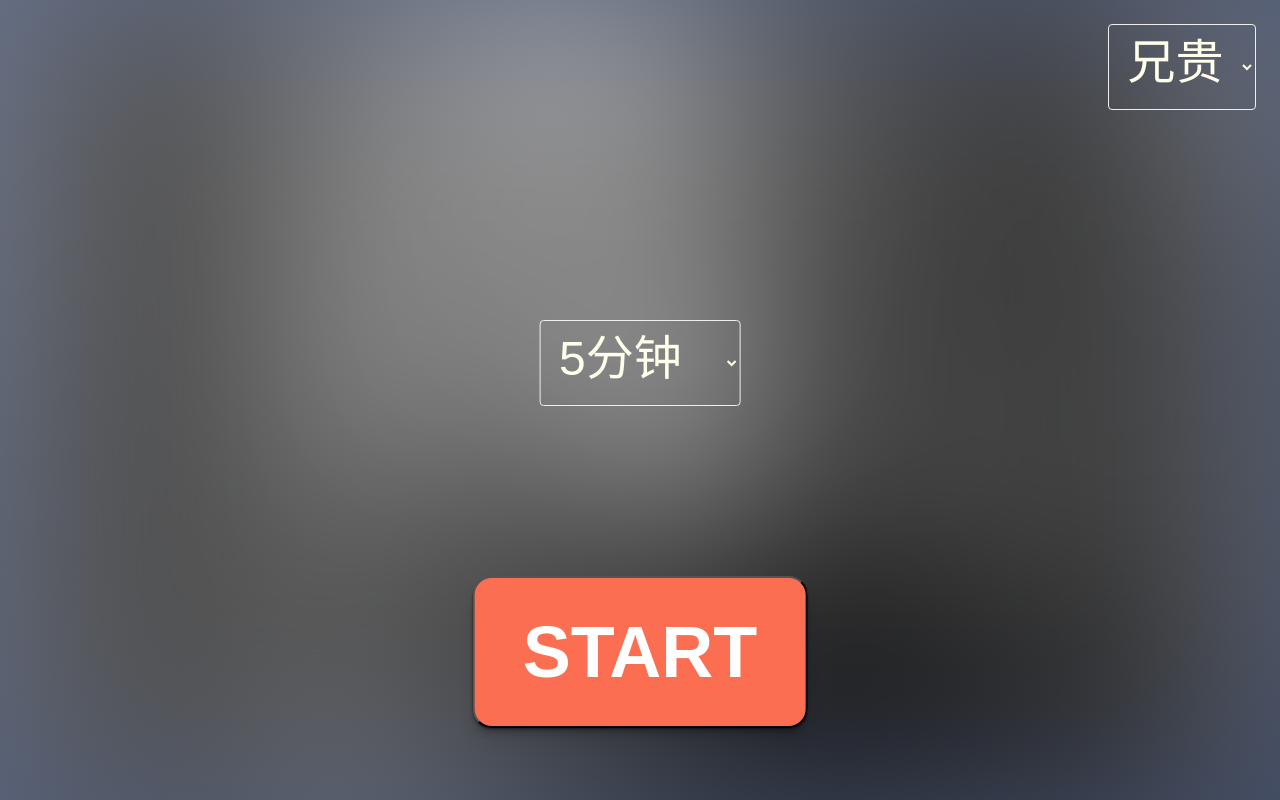
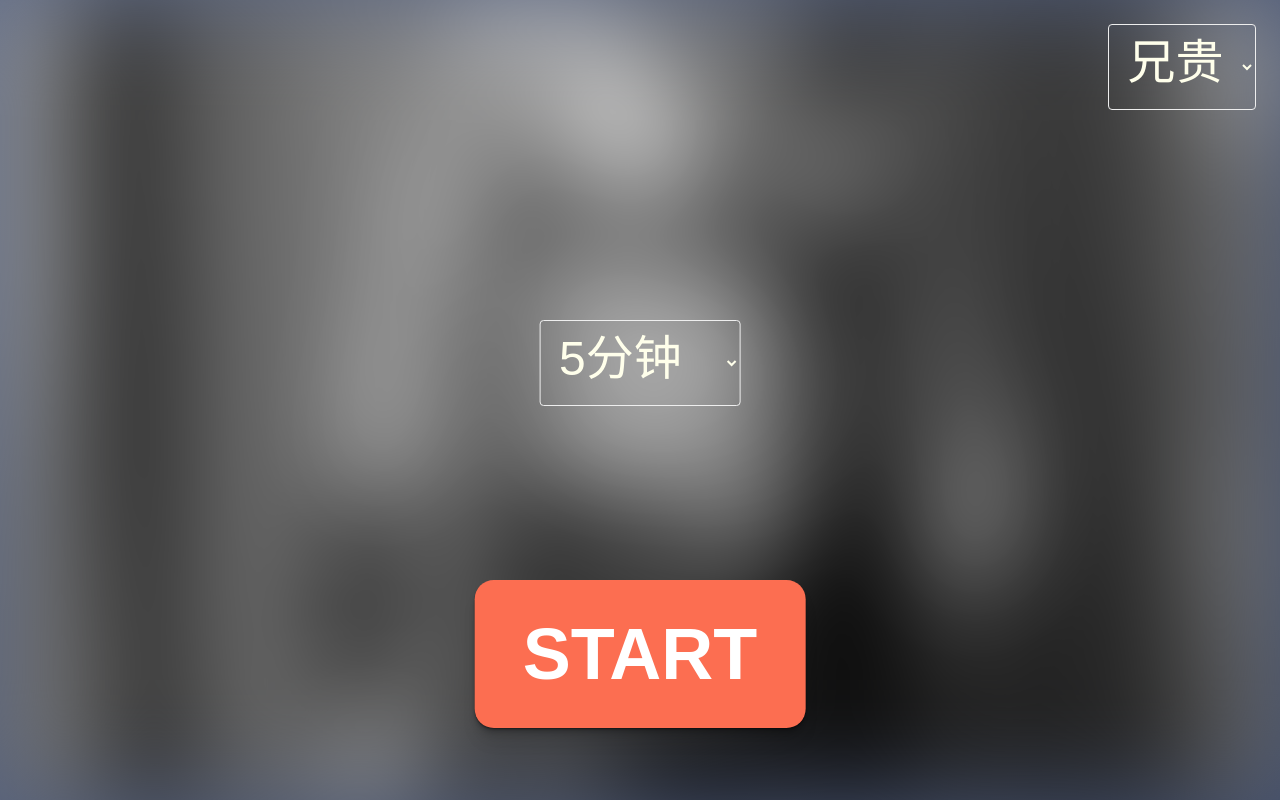
Before and after one commit to zerosoul/oh-my-goal, a React app: page / in a window 1280 px wide. Built offline with nearby package versions, Linux system fonts and the light colour scheme; what nosleep.js would draw is missing.

Commit message:
refactor: minor ui change

```diff
--- a/src/components/Goal.js
+++ b/src/components/Goal.js
@@ -1,17 +1,14 @@
 import React from 'react';
 import styled from 'styled-components';
-import LadyImg from '../assets/img/xg.png';
 const Wrapper = styled.section`
   height: 100%;
-  /* background: url(${LadyImg}); */
   color: #fff;
   background-position: center;
   background-size: cover;
   background-repeat: no-repeat;
-  /* filter: blur(100px); */
   transition: filter 0.4s ease-in;
 `;
-const BaseBlurLen = 100;
+const BaseBlurLen = 50;
 export default function Goal({ image, blurPercent = 1, grayPercent = 1 }) {
   return (
     <Wrapper
--- a/src/components/StartButton.js
+++ b/src/components/StartButton.js
@@ -18,8 +18,8 @@ const StyledButton = styled.button`
   transition: background-color 0.6s ease;
   overflow: hidden;
   font-weight: bold;
+  border: none;
   border-radius: 0.8rem;
-
   cursor: pointer;
   &:after {
     content: '';
```
